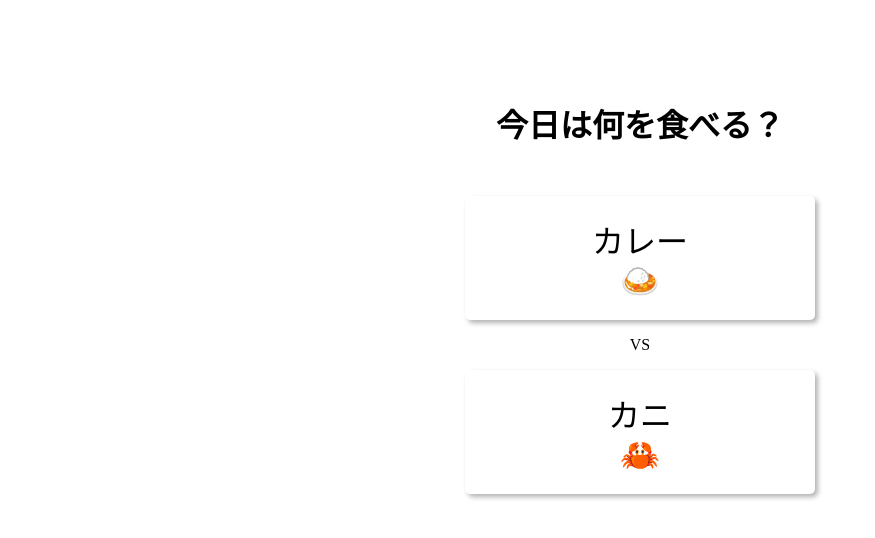
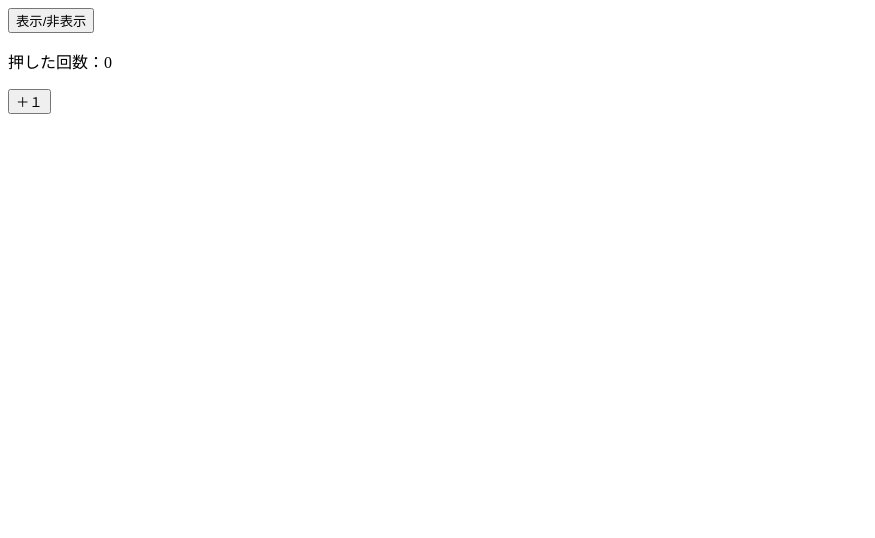
Before and after one commit to sawatch-fisherman/vuejs-2025-learning-log, a Vue app in the folder vuejs-2025-learning-log/: page / in a window 1280 px wide. Shown: the top 538 px of the page, without its empty margins (0-875 px from the left). Built offline with nearby package versions, Linux system fonts and the light colour scheme.

Commit message:
section-08-81

```diff
--- a/vuejs-2025-learning-log/src/App.vue
+++ b/vuejs-2025-learning-log/src/App.vue
@@ -1,47 +1,11 @@
 <script setup>
 import { ref } from 'vue'
-import MenyCard from './components/MenyCard.vue'
-const menyus = ref([
-  { name: 'カレー', emoji: '🍛' },
-  { name: 'カニ', emoji: '🦀' },
-  { name: 'ラーメン', emoji: '🍜' },
-  { name: '寿司', emoji: '🍣' },
-  { name: 'ピザ', emoji: '🍕' },
-  { name: 'ハンバーガー', emoji: '🍔' },
-  { name: 'サラダ', emoji: '🥗' },
-  { name: 'ステーキ', emoji: '🥩' },
-  { name: 'アイスクリーム', emoji: '🍨' },
-  { name: 'ドーナツ', emoji: '🍩' },
-])
-const selectedMenyusIndex = ref(0)
-const recommendMenyusIndex = ref(1)
-function selectMeny(index) {
-  selectedMenyusIndex.value = index
-  recommendMenyusIndex.value++
-}
+import CountNumber from './components/CountNumber.vue'
+const isDisplay = ref(true)
 </script>
 <template>
-  <main>
-    <h1 class="title">今日は何を食べる？</h1>
-    <MenyCard :name="menyus[selectedMenyusIndex].name" :emoji="menyus[selectedMenyusIndex].emoji"
-      @click="selectMeny(selectedMenyusIndex)" />
-    <template v-if="recommendMenyusIndex < menyus.length">
-      <p>VS</p>
-      <MenyCard :name="menyus[recommendMenyusIndex].name" :emoji="menyus[recommendMenyusIndex].emoji"
-        @click="selectMeny(recommendMenyusIndex)" />
-    </template>
-
-  </main>
+  <div>
+    <button @click="isDisplay = !isDisplay">表示/非表示</button>
+    <CountNumber v-if="isDisplay" />
+  </div>
 </template>
-
-<style scoped>
-main {
-  width: 350px;
-  margin: 100px auto;
-  text-align: center;
-}
-
-.title {
-  margin-bottom: 50px;
-}
-</style>
--- /dev/null
+++ b/vuejs-2025-learning-log/src/components/CountNumber.vue
@@ -0,0 +1,10 @@
+<script setup>
+import { ref } from 'vue'
+const count = ref(0)
+</script>
+<template>
+  <div>
+    <p>押した回数：{{ count }}</p>
+    <button @click="count++">＋１</button>
+  </div>
+</template>
```
